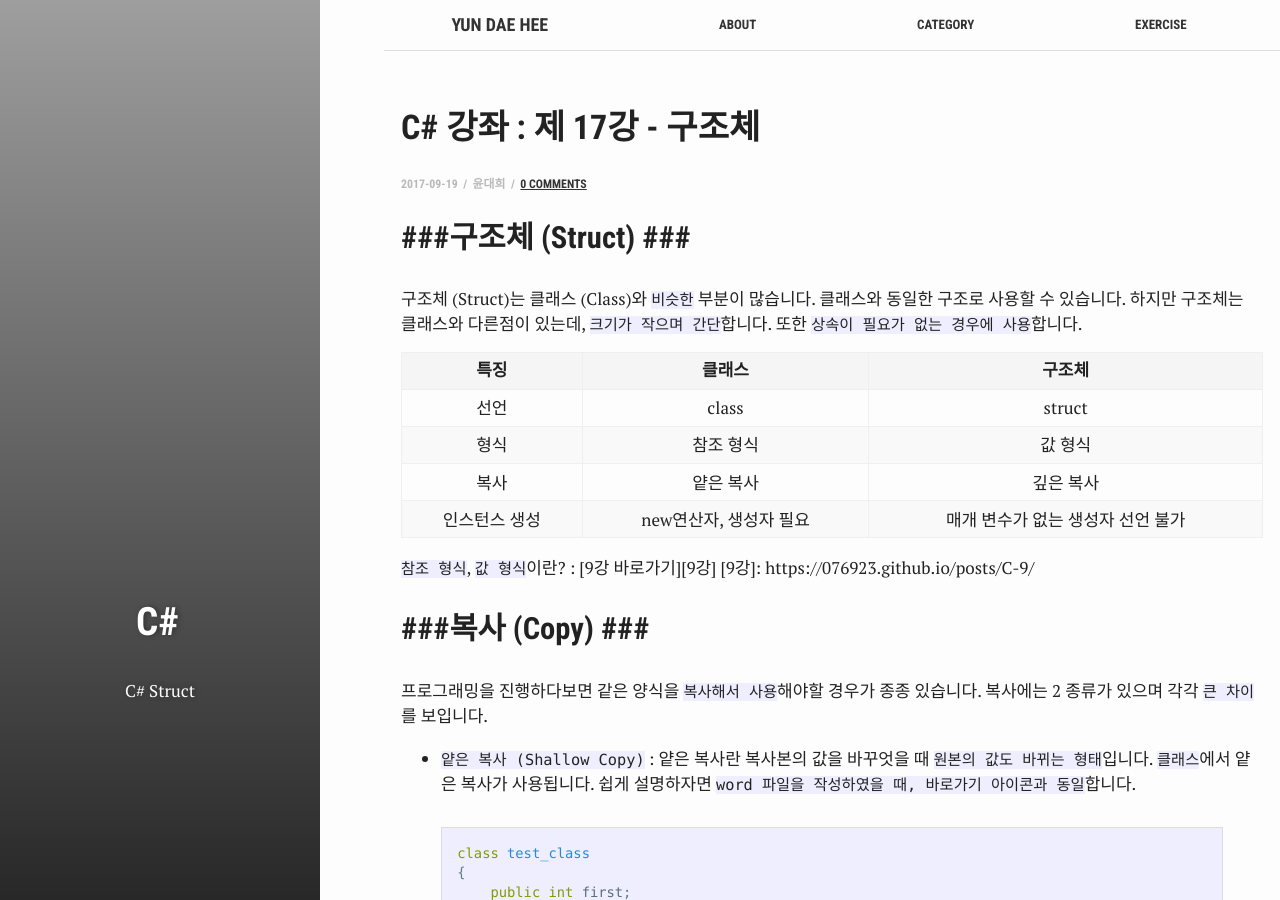
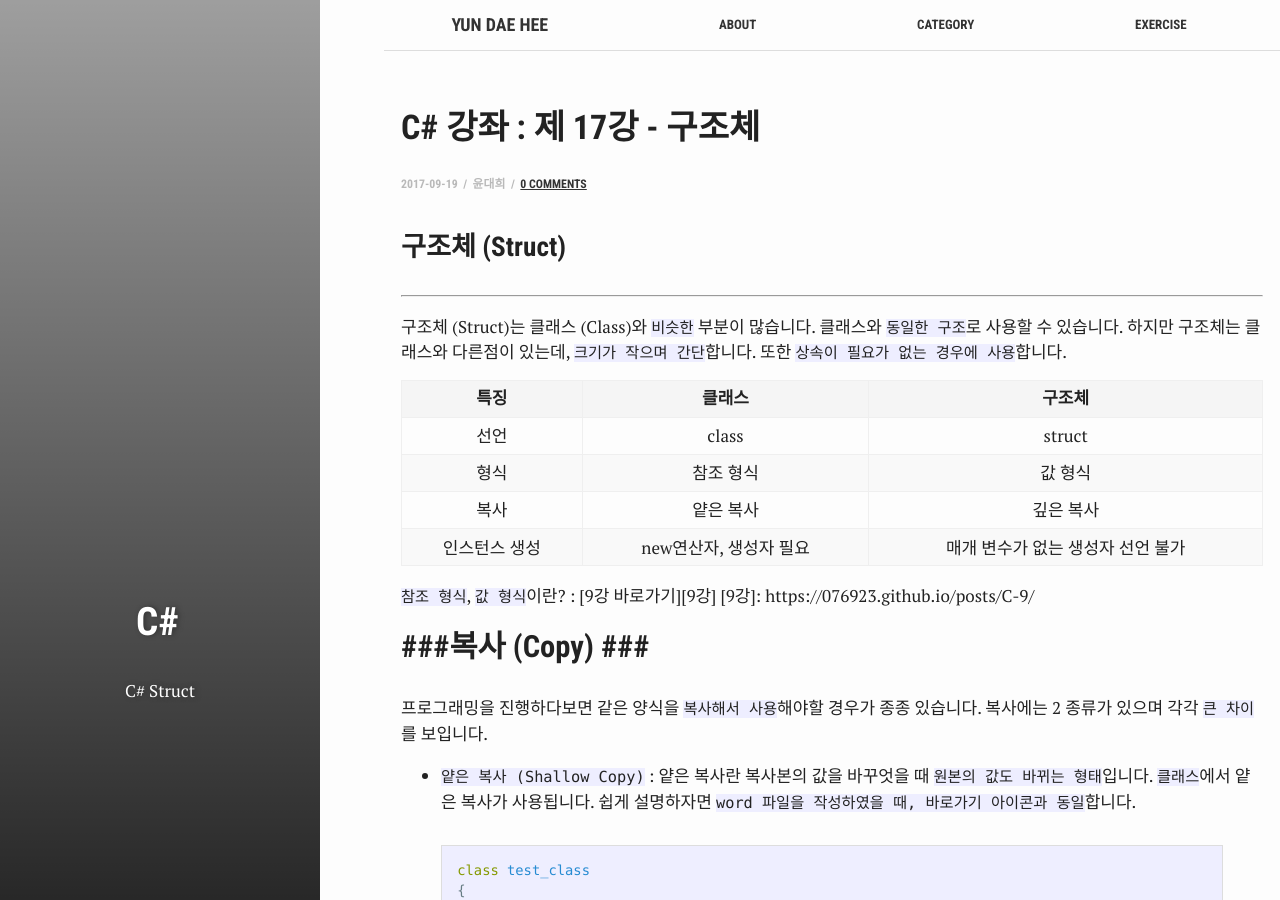
Before and after one commit to test076923/076923.github.io, a Jekyll site: the page built from _posts/2017-09-19-C#-17.md, in a window 1280 px wide and 900 px high. Built offline with Jekyll 4.4.1, drawn with Linux system fonts in a browser that asks for light colours; comment, search, counter and statistics services are not loaded.

Commit message:
Update 2017-09-19-C#-17.md

```diff
--- a/_posts/2017-09-19-C#-17.md
+++ b/_posts/2017-09-19-C#-17.md
@@ -12,9 +12,9 @@ author: 윤대희
 star: true
 ---
 
-###구조체 (Struct) ###
+### 구조체 (Struct) ###
 ----------
-구조체 (Struct)는 클래스 (Class)와 `비슷한` 부분이 많습니다.  클래스와 동일한 구조로 사용할 수 있습니다. 하지만 구조체는 클래스와 다른점이 있는데, `크기가 작으며 간단`합니다. 또한 `상속이 필요가 없는 경우에 사용`합니다.
+구조체 (Struct)는 클래스 (Class)와 `비슷한` 부분이 많습니다. 클래스와 `동일한 구조`로 사용할 수 있습니다. 하지만 구조체는 클래스와 다른점이 있는데, `크기가 작으며 간단`합니다. 또한 `상속이 필요가 없는 경우에 사용`합니다.
 
 
 |      특징     |         클래스         |               구조체              |
```
